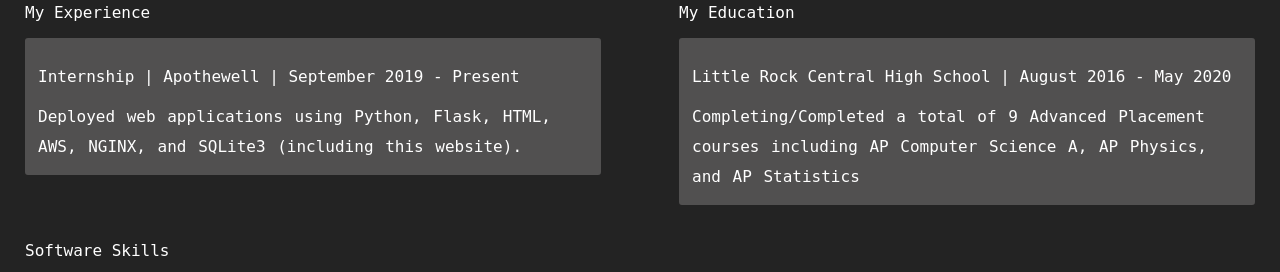
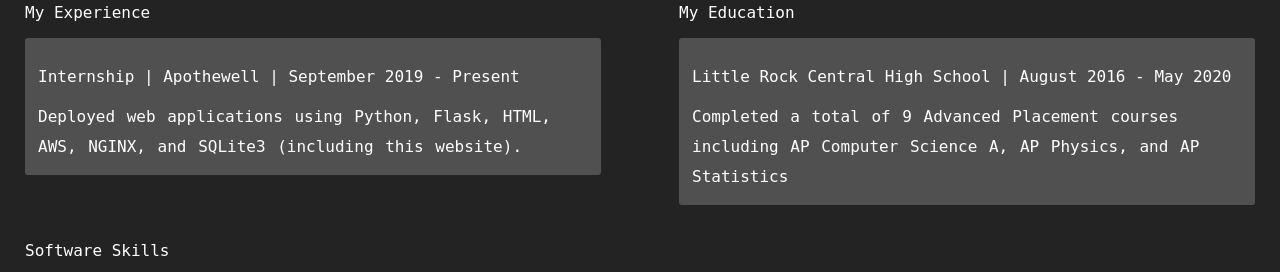
Before and after one commit to lukalelovic/Personal-Portfolio-Blog, a Flask app: page / in a window 1280 px wide. Shown: the part 917-1189 px from the top of the page. Run offline with Flask 2, Linux system fonts and the light colour scheme; data that the repository does not hold is empty; some libraries are stand-ins or nearby versions.

Commit message:
Requirements Commit

```diff
--- a/app/templates/index.html
+++ b/app/templates/index.html
@@ -56,7 +56,7 @@
                 <p>My Education</p>
                 <div class="info-box">
                     <p>Little Rock Central High School | August 2016 - May 2020</p>
-                    <span>Completing/Completed a total of 9 Advanced Placement courses including AP Computer Science A, AP Physics, and AP Statistics</span>
+                    <span>Completed a total of 9 Advanced Placement courses including AP Computer Science A, AP Physics, and AP Statistics</span>
                 </div>
             </div>
             <div class="align-left">
--- a/requirements.txt
+++ b/requirements.txt
@@ -17,8 +17,6 @@ Jinja2==2.10.3
 limits==1.5.1
 Mako==1.1.0
 MarkupSafe==1.1.1
-pip==9.0.1
-pkg-resources==0.0.0
 python-dateutil==2.8.1
 python-dotenv==0.12.0
 python-editor==1.0.4
```
